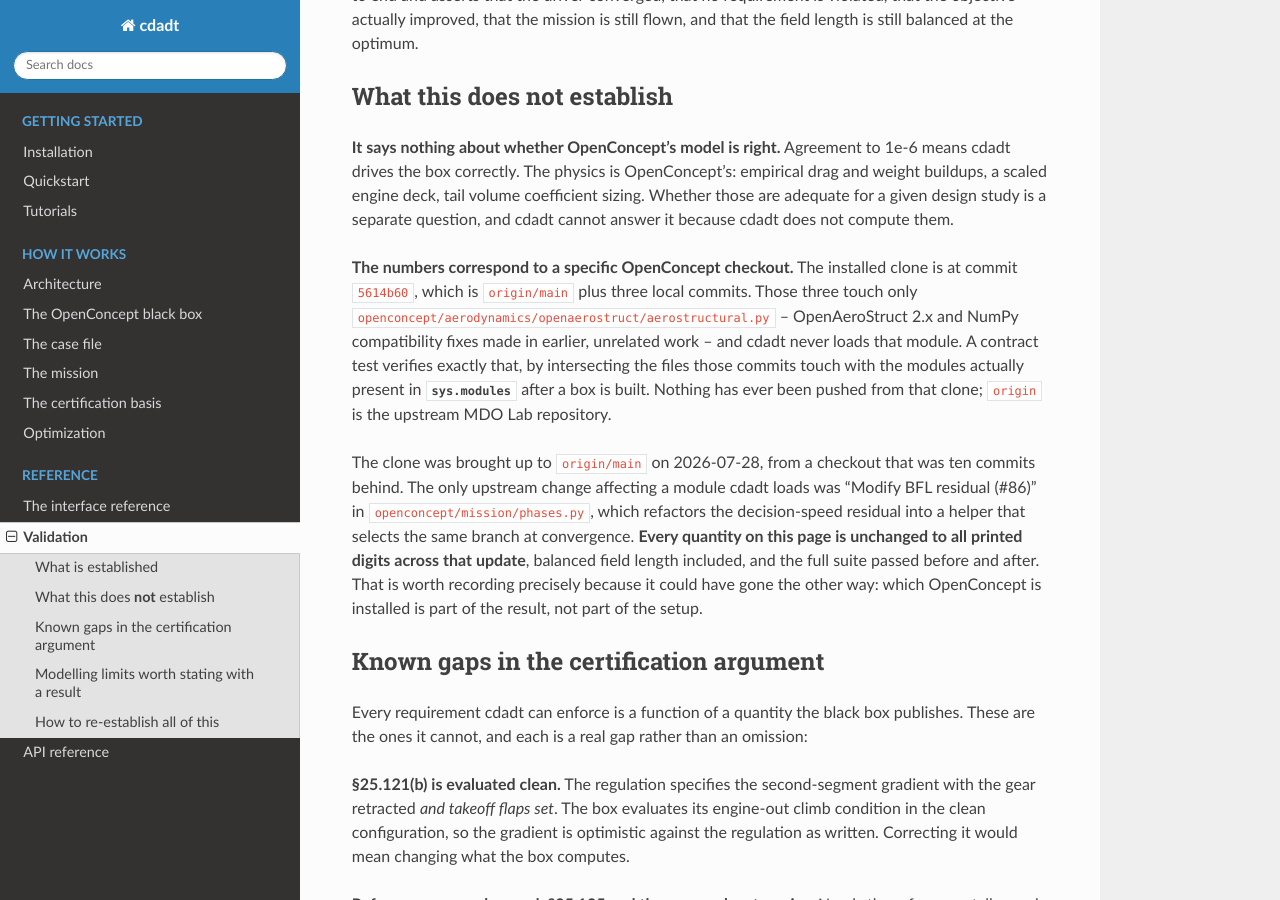
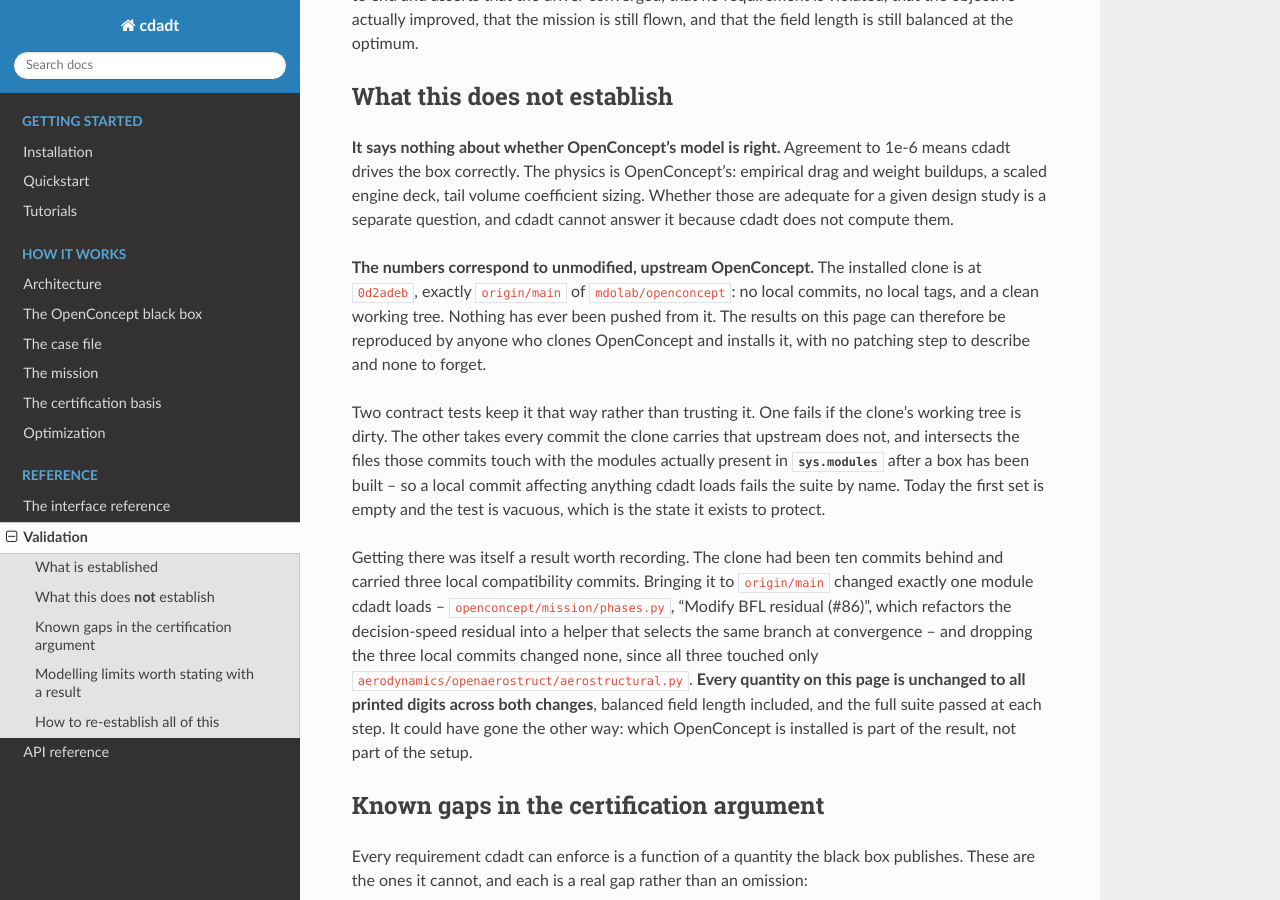
Before and after one commit to realJoey/cdadt, a Sphinx documentation site: the page built from docs/validation.rst, in a window 1280 px wide and 900 px high, scrolled down 1410 px. Built offline with Sphinx 7.4.7 and the Read the Docs theme 3.1.0, drawn with Linux system fonts in a browser that asks for light colours.

Commit message:
Record that the results come from unmodified upstream OpenConcept

```diff
--- a/docs/blackbox.rst
+++ b/docs/blackbox.rst
@@ -31,7 +31,8 @@ show. Every class cdadt defines is walked and its whole inheritance chain checke
 any uncommitted change fails the suite. Separately, every commit the installed clone carries
 that upstream does not is examined, and the files it touches are compared against the modules
 actually loaded when a box is built -- taken from :data:`sys.modules`, so it is measured rather
-than assumed.
+than assumed. The clone these results were produced against carries none: it is exactly
+``mdolab/openconcept`` ``origin/main``. See :doc:`validation`.
 
 What is inside
 --------------
--- a/docs/validation.rst
+++ b/docs/validation.rst
@@ -65,21 +65,28 @@ scaled engine deck, tail volume coefficient sizing. Whether those are adequate f
 design study is a separate question, and cdadt cannot answer it because cdadt does not compute
 them.
 
-**The numbers correspond to a specific OpenConcept checkout.** The installed clone is at commit
-``5614b60``, which is ``origin/main`` plus three local commits. Those three touch only
-``openconcept/aerodynamics/openaerostruct/aerostructural.py`` -- OpenAeroStruct 2.x and NumPy
-compatibility fixes made in earlier, unrelated work -- and cdadt never loads that module. A
-contract test verifies exactly that, by intersecting the files those commits touch with the
-modules actually present in :data:`sys.modules` after a box is built. Nothing has ever been
-pushed from that clone; ``origin`` is the upstream MDO Lab repository.
+**The numbers correspond to unmodified, upstream OpenConcept.** The installed clone is at
+``0d2adeb``, exactly ``origin/main`` of ``mdolab/openconcept``: no local commits, no local
+tags, and a clean working tree. Nothing has ever been pushed from it. The results on this page
+can therefore be reproduced by anyone who clones OpenConcept and installs it, with no patching
+step to describe and none to forget.
 
-The clone was brought up to ``origin/main`` on 2026-07-28, from a checkout that was ten commits
-behind. The only upstream change affecting a module cdadt loads was "Modify BFL residual (#86)"
-in ``openconcept/mission/phases.py``, which refactors the decision-speed residual into a helper
-that selects the same branch at convergence. **Every quantity on this page is unchanged to all
-printed digits across that update**, balanced field length included, and the full suite passed
-before and after. That is worth recording precisely because it could have gone the other way:
-which OpenConcept is installed is part of the result, not part of the setup.
+Two contract tests keep it that way rather than trusting it. One fails if the clone's working
+tree is dirty. The other takes every commit the clone carries that upstream does not, and
+intersects the files those commits touch with the modules actually present in
+:data:`sys.modules` after a box has been built -- so a local commit affecting anything cdadt
+loads fails the suite by name. Today the first set is empty and the test is vacuous, which is
+the state it exists to protect.
+
+Getting there was itself a result worth recording. The clone had been ten commits behind and
+carried three local compatibility commits. Bringing it to ``origin/main`` changed exactly one
+module cdadt loads -- ``openconcept/mission/phases.py``, "Modify BFL residual (#86)", which
+refactors the decision-speed residual into a helper that selects the same branch at convergence
+-- and dropping the three local commits changed none, since all three touched only
+``aerodynamics/openaerostruct/aerostructural.py``. **Every quantity on this page is unchanged to
+all printed digits across both changes**, balanced field length included, and the full suite
+passed at each step. It could have gone the other way: which OpenConcept is installed is part of
+the result, not part of the setup.
 
 Known gaps in the certification argument
 ----------------------------------------
```
